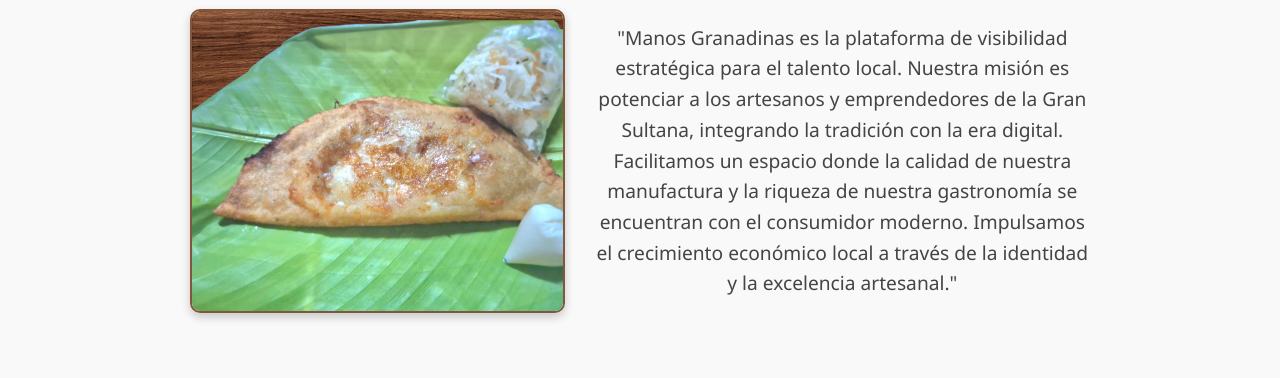
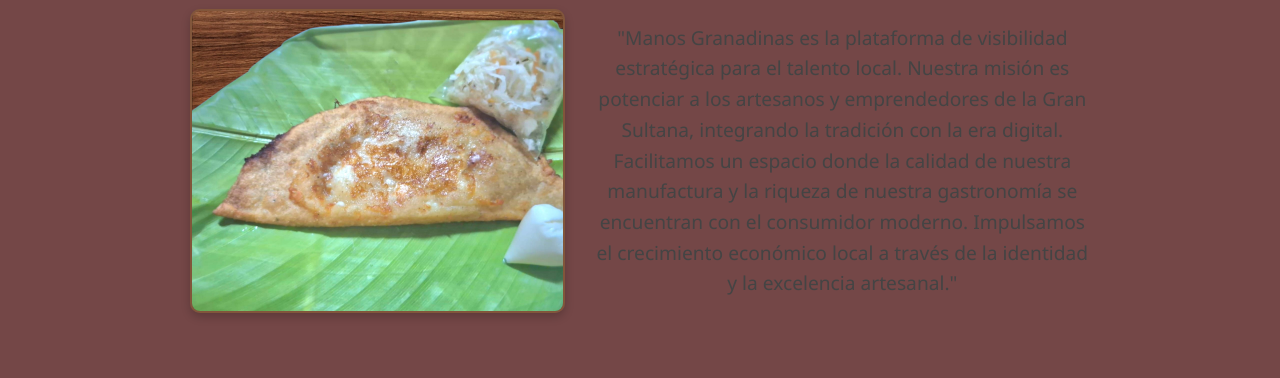
Before and after one commit to lopez150213-sudo/Manos_Granadinas, a plain HTML site: page index.html in a window 1280 px wide. Shown: the part 422-800 px from the top of the page. Drawn offline with Linux system fonts and the light colour scheme.

Commit message:
color de body

```diff
--- a/style.css
+++ b/style.css
@@ -3,7 +3,7 @@ body {
     margin: 0;
     padding: 0;
     font-family: 'Segoe UI', Tahoma, Geneva, Verdana, sans-serif;
-    background-color: #f9f9f9;
+    background-color: #744747;
 }
 
 /* --- ENCABEZADO (LOGO Y TÍTULO) --- */
```
